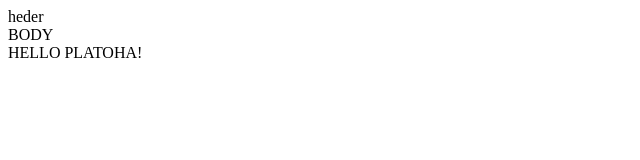
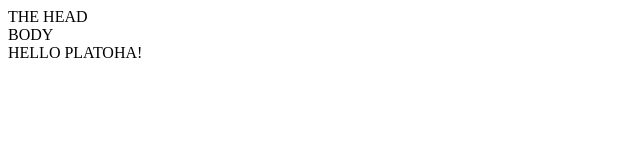
Before and after one commit to Platon-jun/my-project, a plain HTML site: page index.html in a window 1280 px wide. Shown: the full height of the page, 0-640 px from the left. Drawn offline with Linux system fonts and the light colour scheme.

Commit message:
the head

```diff
--- a/index.html
+++ b/index.html
@@ -7,7 +7,7 @@
   <title>My project</title>
 </head>
 <body>
-  <header>heder</header>
+  <header>THE HEAD</header>
   BODY
   <footer> HELLO PLATOHA!</footer>
 </body>
```
